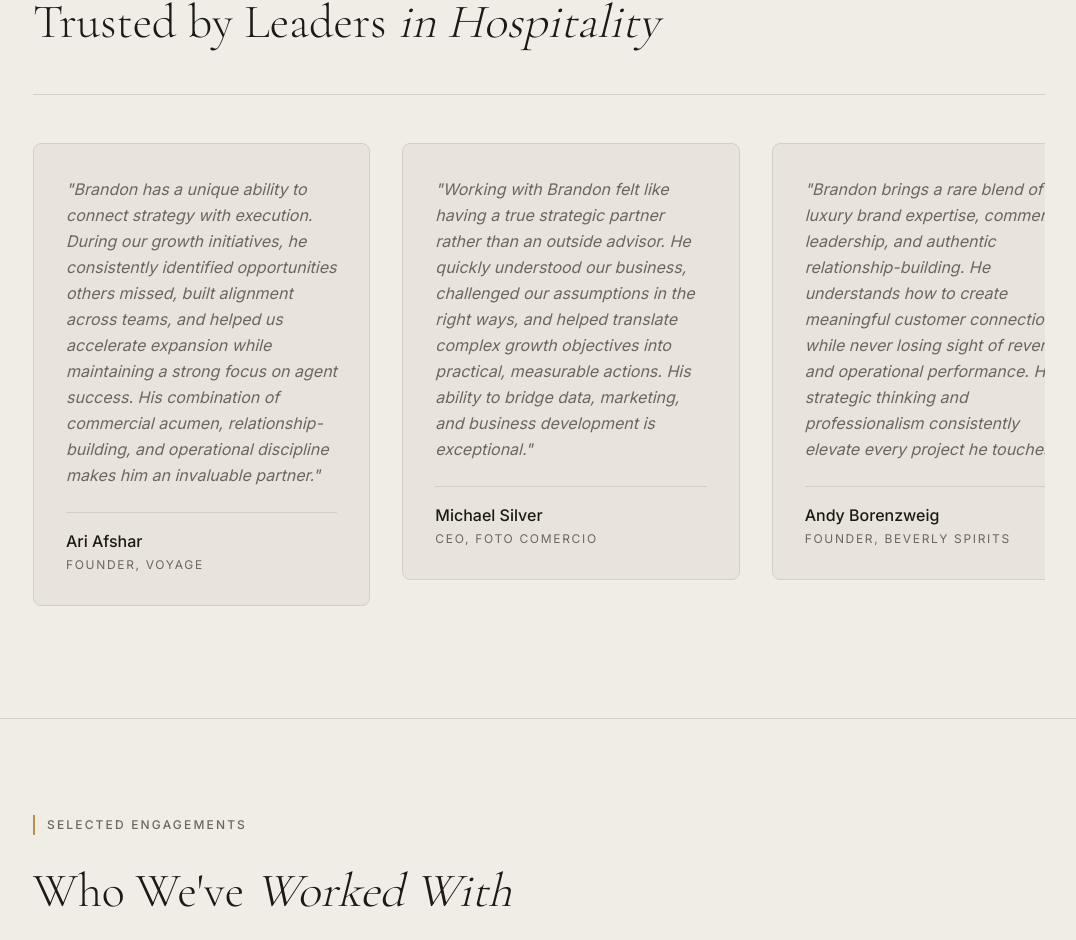
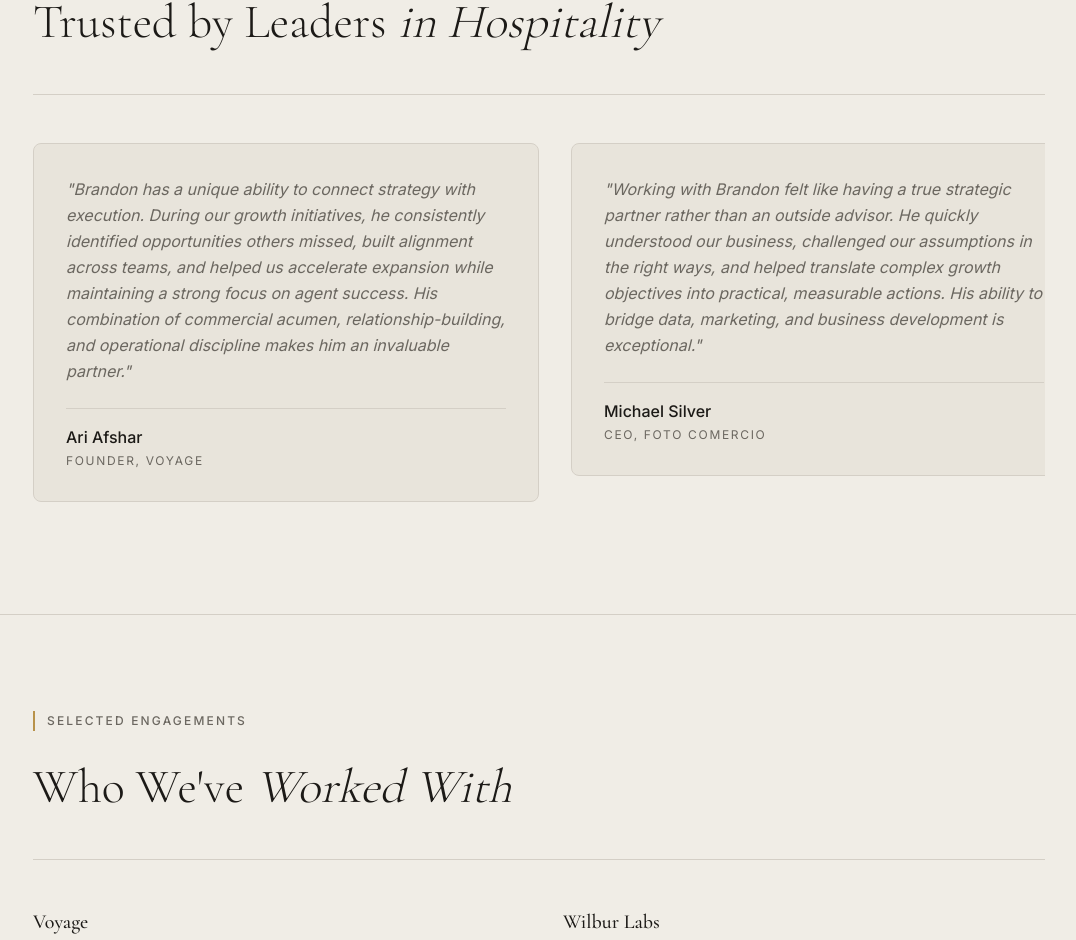
Before and after one commit to letsnavigatebmw/aperture-hospitality, a Next.js app: page / in a window 1280 px wide. Shown: the part 2673-3613 px from the top of the page, without its empty margins (101-1177 px from the left). Built offline with nearby package versions, Linux system fonts and the light colour scheme.

Commit message:
Remove 3rd testimonial and feature only 2 testimonials (Ari & Michael)

```diff
--- a/components/Testimonials.tsx
+++ b/components/Testimonials.tsx
@@ -9,11 +9,6 @@ export default function Testimonials() {
       quote: 'Working with Brandon felt like having a true strategic partner rather than an outside advisor. He quickly understood our business, challenged our assumptions in the right ways, and helped translate complex growth objectives into practical, measurable actions. His ability to bridge data, marketing, and business development is exceptional.',
       author: 'Michael Silver',
       title: 'CEO, Foto Comercio',
-    },
-    {
-      quote: 'Brandon brings a rare blend of luxury brand expertise, commercial leadership, and authentic relationship-building. He understands how to create meaningful customer connections while never losing sight of revenue and operational performance. His strategic thinking and professionalism consistently elevate every project he touches.',
-      author: 'Andy Borenzweig',
-      title: 'Founder, Beverly Spirits',
     },
   ]
 
@@ -38,7 +33,7 @@ export default function Testimonials() {
               <div
                 key={index}
                 style={{ minHeight: 'auto', maxHeight: 'none', height: 'auto' }}
-                className="flex-shrink-0 w-full md:w-1/3 space-y-6 p-8 border border-rule rounded-lg bg-parchment-dark hover:border-brass transition-all flex flex-col"
+                className="flex-shrink-0 w-full md:w-1/2 space-y-6 p-8 border border-rule rounded-lg bg-parchment-dark hover:border-brass transition-all flex flex-col"
               >
                 {/* Quote */}
                 <blockquote className="text-base leading-relaxed text-muted italic flex-grow" style={{ overflow: 'visible' }}>
```
